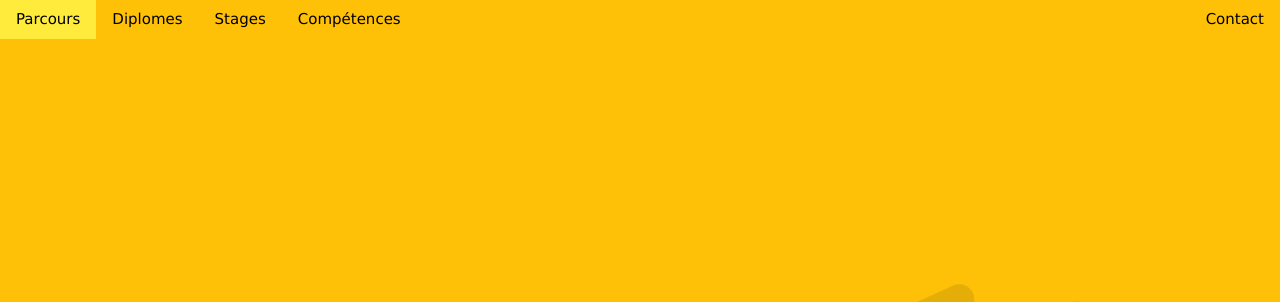
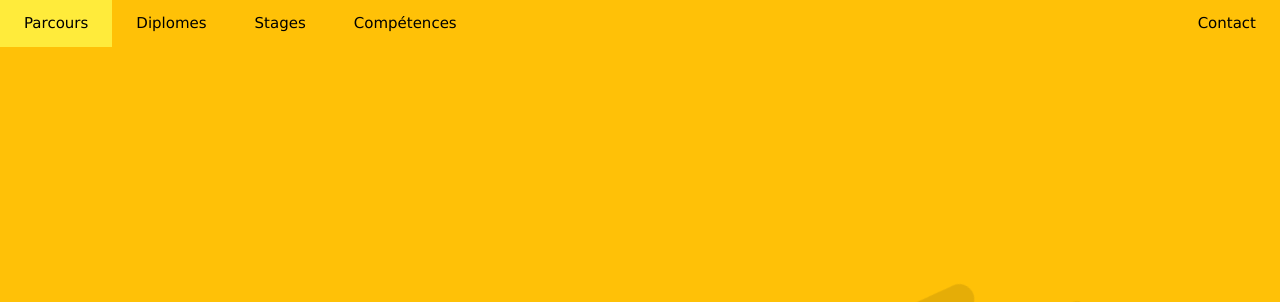
Before and after one commit to Meidi-Agd/Portfolio, a plain HTML site: page index.html in a window 1280 px wide. Shown: the top 302 px of the page. Drawn offline with nearby package versions, Linux system fonts and the light colour scheme.

Commit message:
update nav

```diff
--- a/index.html
+++ b/index.html
@@ -24,11 +24,11 @@
 <body class="w3-amber w3-display-container">
     <!-- ************ NAVIGUATEUR ************ -->
     <section class="w3-bar w3-display-container w3-animate-top nav">
-        <a href="#parcours" class="w3-bar-item w3-button w3-hover-yellow w3-mobile">Parcours</a>
-        <a href="#diplomes" class="w3-bar-item w3-button w3-hover-yellow w3-mobile">Diplomes</a>
-        <a href="#stages" class="w3-bar-item w3-button w3-hover-yellow w3-mobile">Stages</a>
-        <a href="#competence" class="w3-bar-item w3-button w3-hover-yellow w3-mobile">Compétences</a>
-        <a href="#contact" class="w3-bar-item w3-button w3-hover-yellow w3-right w3-mobile">Contact</a>
+        <a href="#parcours" class="w3-bar-item w3-button w3-hover-yellow w3-mobile w3-padding-large">Parcours</a>
+        <a href="#diplomes" class="w3-bar-item w3-button w3-hover-yellow w3-mobile w3-padding-large">Diplomes</a>
+        <a href="#stages" class="w3-bar-item w3-button w3-hover-yellow w3-mobile w3-padding-large">Stages</a>
+        <a href="#competence" class="w3-bar-item w3-button w3-hover-yellow w3-mobile w3-padding-large">Compétences</a>
+        <a href="#contact" class="w3-bar-item w3-button w3-hover-yellow w3-right w3-mobile w3-padding-large">Contact</a>
     </section>
 
     <!-- ************ PREMIERE PAGE ************ -->
```
